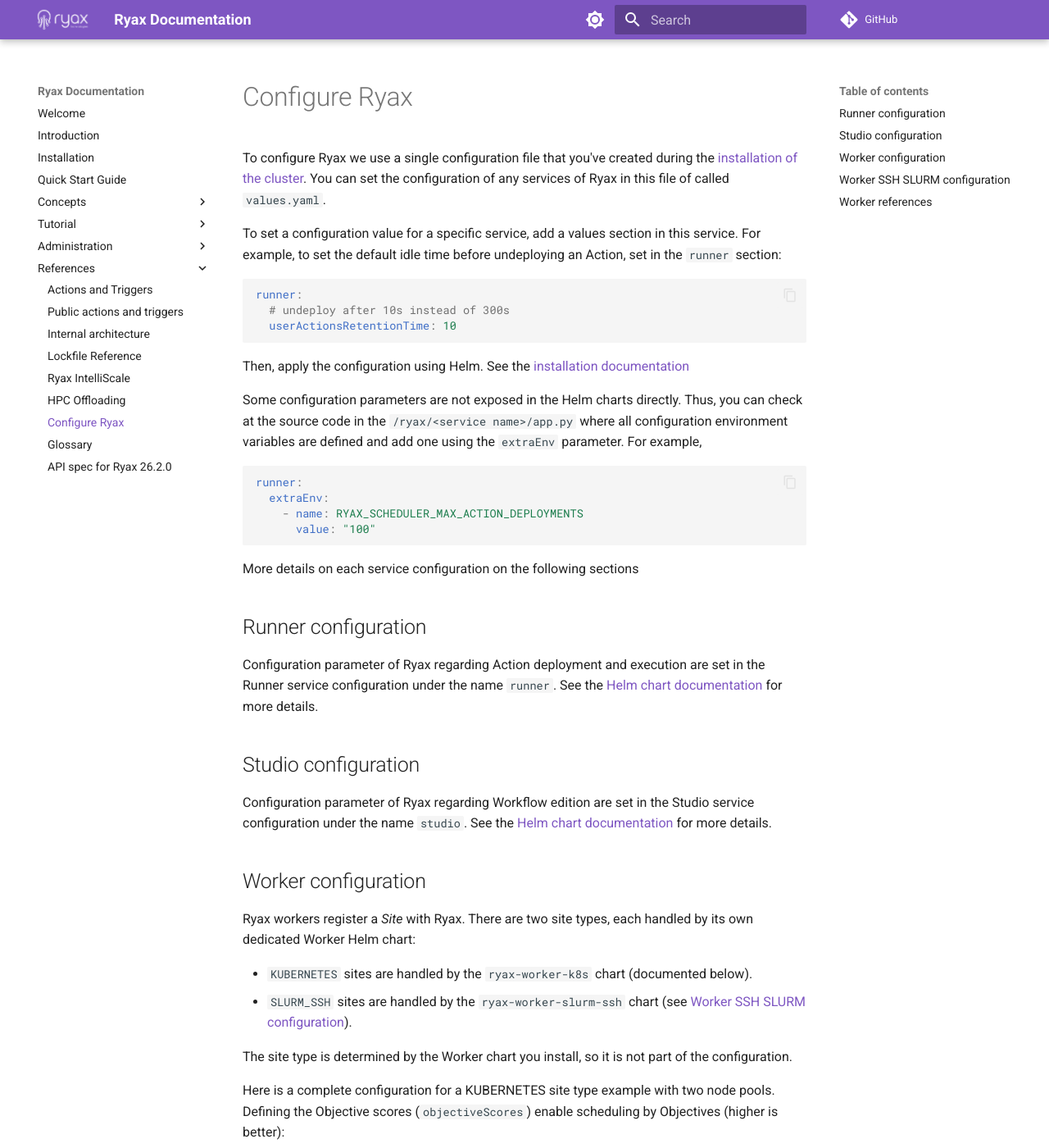
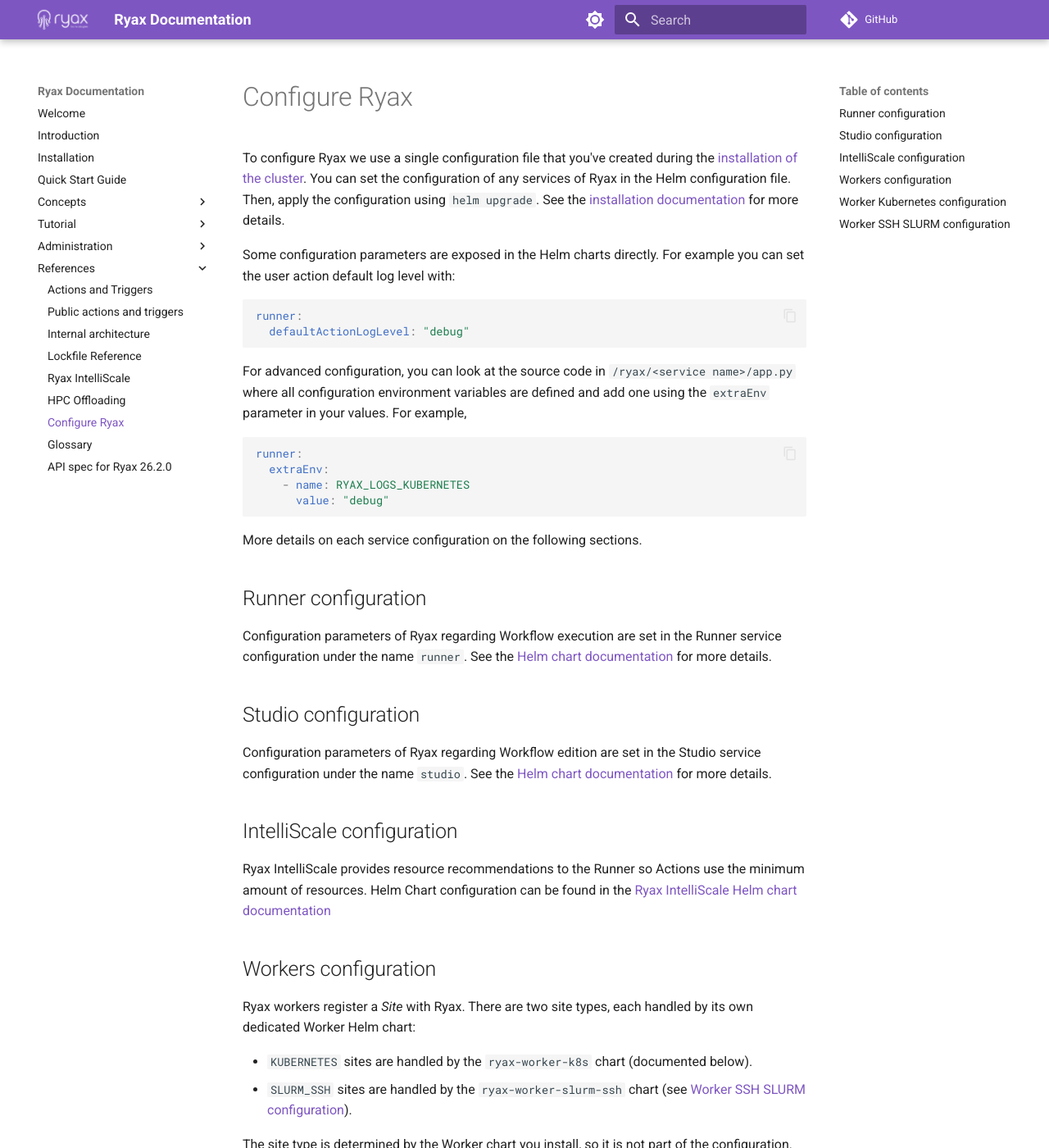
Before and after one commit to RyaxTech/ryax-engine, an MkDocs documentation site: the page built from docs/docs/reference/configuration.md, in a window 1280 px wide and 1400 px high. Shown: the whole window at 82% size. Built offline with MkDocs 1.6.1 and Material for MkDocs 9.7.7, drawn with Linux system fonts in a browser that asks for light colours; comment, search, counter and statistics services are not loaded; some of the changed text lies outside the part shown.

Commit message:
fix(doc): update reference configuration doc to fit separated worker

````diff
--- a/docs/docs/reference/configuration.md
+++ b/docs/docs/reference/configuration.md
@@ -1,38 +1,41 @@
 # Configure Ryax
 
-To configure Ryax we use a single configuration file that you've created during the [installation of the cluster](../howto/install_ryax_kubernetes.md). You can set the configuration of any services of Ryax in this file of called `values.yaml`.
+To configure Ryax we use a single configuration file that you've created during the [installation of the cluster](../howto/install_ryax_kubernetes.md). You can set the configuration of any services of Ryax in the Helm configuration file.
+Then, apply the configuration using `helm upgrade`.
+See the [installation documentation](../howto/install_ryax_kubernetes.md#cluster-update) for more details.
 
-To set a configuration value for a specific service, add a values section in this service. For example, to set the default idle time before undeploying an Action, set in the `runner` section:
-
+Some configuration parameters are exposed in the Helm charts directly. For example you can set the user action default log level with:
 ```yaml
 runner:
-  # undeploy after 10s instead of 300s
-  userActionsRetentionTime: 10
+  defaultActionLogLevel: "debug"
 ```
 
-Then, apply the configuration using Helm. See the [installation documentation](../howto/install_ryax_kubernetes.md#cluster-update)
-
-Some configuration parameters are not exposed in the Helm charts directly. Thus, you can check at the source code in the `/ryax/<service name>/app.py` where all configuration environment variables are defined and add one using the `extraEnv` parameter. For example,
+For advanced configuration, you can look at the source code in `/ryax/<service name>/app.py` where all configuration environment variables are defined and add one using the `extraEnv` parameter in your values. For example,
 ```yaml
 runner:
   extraEnv:
-    - name: RYAX_SCHEDULER_MAX_ACTION_DEPLOYMENTS
-      value: "100"
+    - name: RYAX_LOGS_KUBERNETES
+      value: "debug"
 ```
 
-More details on each service configuration on the following sections
+More details on each service configuration on the following sections.
 
 ## Runner configuration
 
-Configuration parameter of Ryax regarding Action deployment and execution are set in the Runner service configuration under the name `runner`.
-See the [Helm chart documentation](https://gitlab.com/ryax-tech/ryax/ryax-runner/-/blob/master/charts/runner/README.md?ref_type=heads) for more details.
+Configuration parameters of Ryax regarding Workflow execution are set in the Runner service configuration under the name `runner`.
+See the [Helm chart documentation](https://gitlab.com/ryax-tech/ryax/ryax-engine/-/tree/master/charts/ryax/subcharts/runner?ref_type=heads) for more details.
 
 ## Studio configuration
 
-Configuration parameter of Ryax regarding Workflow edition are set in the Studio service configuration under the name `studio`.
+Configuration parameters of Ryax regarding Workflow edition are set in the Studio service configuration under the name `studio`.
 See the [Helm chart documentation](https://gitlab.com/ryax-tech/ryax/ryax-studio/-/blob/master/chart/README.md?ref_type=heads) for more details.
 
-## Worker configuration
+## IntelliScale configuration
+
+Ryax IntelliScale provides resource recommendations to the Runner so Actions use the minimum amount of resources.
+Helm Chart configuration can be found in the [Ryax IntelliScale Helm chart documentation](https://gitlab.com/ryax-tech/ryax/ryax-intelliscale/-/blob/master/chart/README.md?ref_type=heads)
+
+## Workers configuration
 
 Ryax workers register a *Site* with Ryax. There are two site types, each handled by its own dedicated Worker Helm chart:
 
@@ -41,34 +44,27 @@
 
 The site type is determined by the Worker chart you install, so it is not part of the configuration.
 
-Here is a complete configuration for a KUBERNETES site type example with two node pools. Defining the Objective scores (`objectiveScores`) enable scheduling by Objectives (higher is better):
+Step-by-step configuration instructions can be found in the [Worker installation Howto](../howto/worker-install.md).
+
+The Worker Helm chart configuration values, depending on the Worker type, can be found in:
+
+- Kubernetes Worker: [`ryax-worker-k8s` chart](https://gitlab.com/ryax-tech/ryax/ryax-engine/-/blob/master/charts/worker-k8s/README.md?ref_type=heads)
+- Slurm over SSH Worker: [`ryax-worker-slurm-ssh` chart](https://gitlab.com/ryax-tech/ryax/ryax-engine/-/blob/master/charts/worker-ssh-slurm/README.md?ref_type=heads)
+
+
+## Worker Kubernetes configuration
+
+Here is a complete configuration for a KUBERNETES site type example with two node pools.
 ```yaml
 config:
   site:
-    name: local
+    id: Site-173885748-ijdij
     spec:
       nodePools:  # list of node pools to be used by Ryax to deploy actions
-        - name: gpu-h100
-          cpu: 24  # cpu core count per node
-          memory: 250G  # memory per node
-          gpu: 1  # (Optional) defaults to 0
-          time: 1h  # (Optional) maximum time accepted for an action run, unlimited by default
-          arch: arm64  # (Optional) hardware architecture, defaults to x86_64
-          objectiveScores:  # (Optional) defines static scores used by the scheduler for placement
-            cost: 0
-            energy: 0
-            performance: 100
+        - id: NodePool-176373899-akoks
           selector:  # the Kubernetes nodes labels to select the node pool
             k8s.scaleway.com/pool-name: gpu-h100
-          filter_no_gpu_action: true  # (Optional) If set to true (default) the node with GPU will not accept Action that are not explicitly asking for a GPU
-        - name: small
-          cpu: 4
-          memory: 6G
-          arch: arm64  # WARNING: Ryax only supports one arch at a time. Each node pool must have the same arch
-          objectiveScores:
-            cost: 70
-            energy: 30
-            performance: 80
+        - id: NodePool-18939392-ahal
           selector:
             kubernetes.azure.com/agentpool: default
 ```
@@ -79,33 +75,17 @@
 ```yaml
 config:
   site:
-    name: Azure-1
+    id: Site-183948493-aiijd
     spec:
       credentials:  # Use for SSH connection to the SLURM cluster
         server: hpc.example.com
         username: ryax
         privateKeyFile: ./ryax-hpc.key  # defaults to ~/.ssh/id_rsa
         configFile: ./myconfig  # (Optional) defaults to ~/.ssh/config
-      cache_dir: /scratch/ryax  # Use to store Singularity images and action IO. defaults to ~/.ryax_cache
-      partitions:  # list of partition to be used by Ryax to deploy Actions (same field as Kubernetes node pools)
-        - name: default
-          cpu: 2
-          memory: 600M
-          time: 30s
-          gpu: 1
-          objectiveScores:
-            energy: 100
-            cost: 50
-            performance: 20
-        - name: large
-          cpu: 16
-          memory: 24G
+      cache_dir: /scratch/ryax  # (Optional) Used to store Singularity images and action IO. Defaults to ~/.ryax_cache
+      partitions:  # list of partition to be used by Ryax to deploy Actions
+        - id: NodePool-128394739-gadhj
+          name: default # The name of the partition in Slurm
+        - id: NodePool-128391092-aokde
+          name: large
 ```
-
-## Worker references
-
-- Step-by-step configuration instructions can be found in the [Worker installation Howto](../howto/worker-install.md)
-- Worker Helm Chart configuration values can be found in the Helm chart documentation:
-    - Kubernetes Worker: [`ryax-worker-k8s` chart](https://gitlab.com/ryax-tech/ryax/ryax-engine/-/blob/master/charts/worker-k8s/README.md?ref_type=heads)
-    - SSH/Slurm Worker: [`ryax-worker-slurm-ssh` chart](https://gitlab.com/ryax-tech/ryax/ryax-engine/-/blob/master/charts/worker-ssh-slurm/README.md?ref_type=heads)
-- Ryax IntelliScale Helm Chart configuration can be found in the [Ryax IntelliScale Helm chart documentation](https://gitlab.com/ryax-tech/ryax/ryax-intelliscale/-/blob/master/chart/README.md?ref_type=heads)
````
